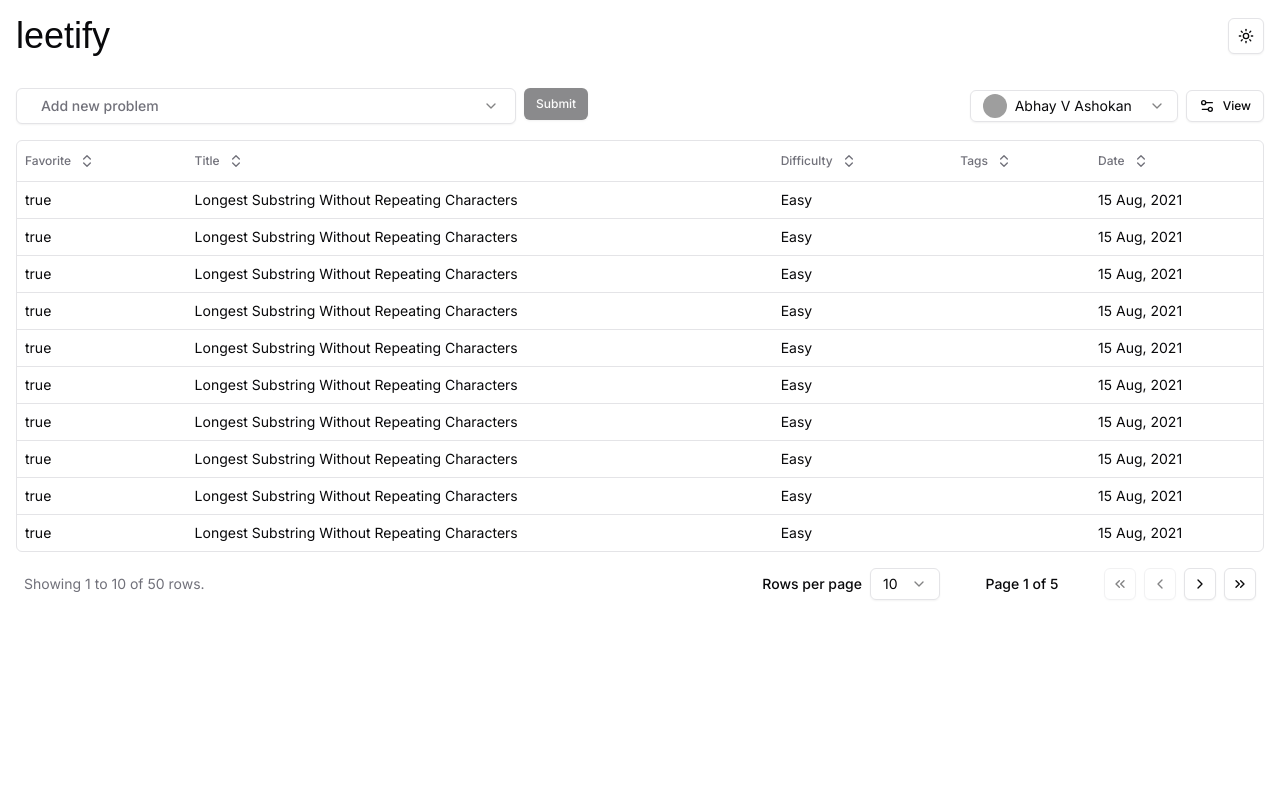
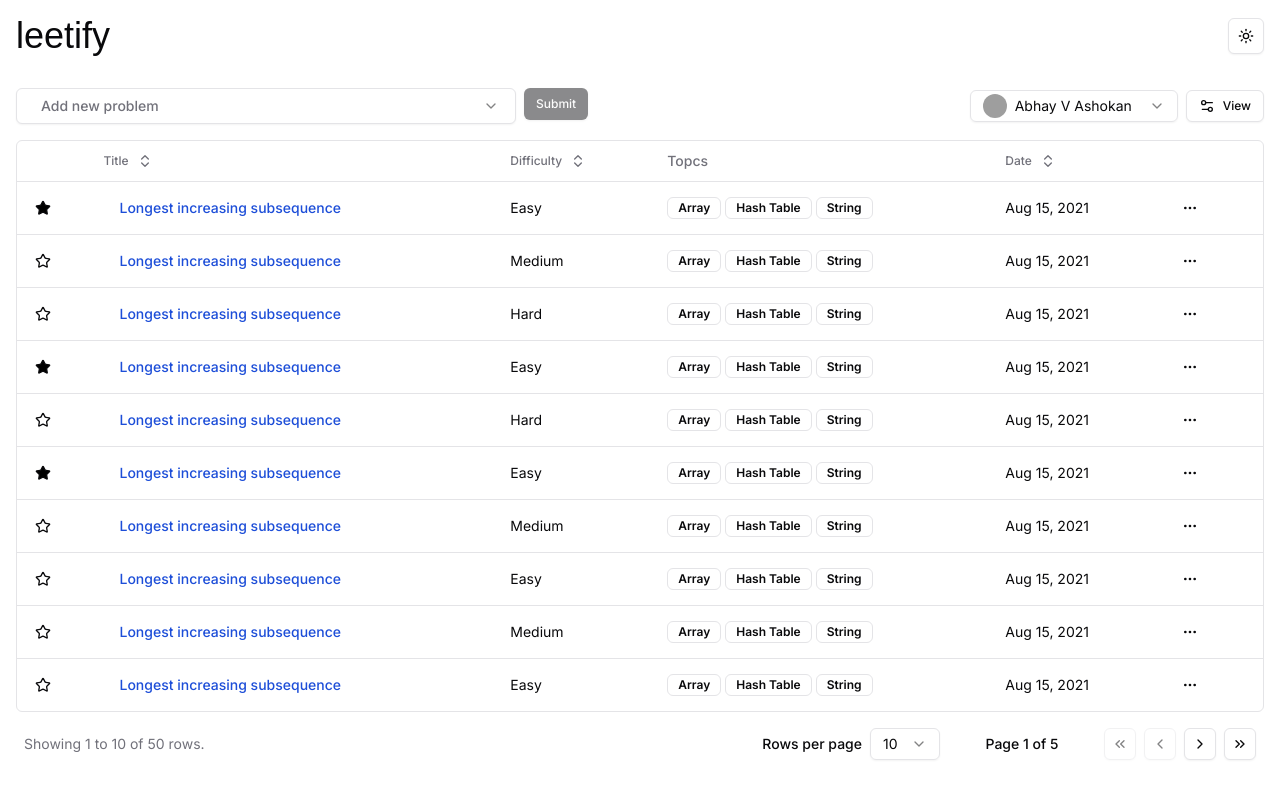
Before and after one commit to AbhayVAshokan/leetify, a Next.js app: page /dashboard in a window 1280 px wide. Built offline with nearby package versions, Linux system fonts and the light colour scheme; grey boxes are pictures that could not be loaded; a web font is replaced by a local one.

Commit message:
Made table responsive

```diff
--- a/app/dashboard/add-problem.tsx
+++ b/app/dashboard/add-problem.tsx
@@ -25,14 +25,17 @@ type ProblemType = {
 
 const problems: ProblemType[] = Array.from(Array(30)).map((_, index) => ({
   id: index.toString(),
-  title: `Problem title some really really long name that does not fit here more length ${index}`,
+  title: `Problem title ${index}`,
   difficulty: ["Easy", "Medium", "Hard"][Math.floor(Math.random() * 3)],
   url: "https://leetcode.com/problems/two-sum",
+  favorite: [true, false][Math.floor(Math.random() * 2)],
 }));
 
 const Item = ({ problem }: { problem: ProblemType }) => (
   <div className="grid grid-cols-12 items-center gap-4 px-2">
-    <p className="col-span-9 truncate sm:col-span-10">{problem.title}</p>
+    <p className="col-span-9 truncate text-left sm:col-span-10">
+      {problem.title}
+    </p>
     <Badge
       variant="outline"
       className="col-span-3 m-auto self-center sm:col-span-2"
--- a/app/dashboard/constants.tsx
+++ b/app/dashboard/constants.tsx
@@ -1,36 +1,110 @@
 "use client";
 
+import { Badge } from "@/components/ui/badge";
+import { Button, buttonVariants } from "@/components/ui/button";
 import ColumnHeader from "@/components/ui/table/column-header";
+import {
+  DropdownMenu,
+  DropdownMenuContent,
+  DropdownMenuItem,
+  DropdownMenuTrigger,
+} from "@/components/ui/dropdown-menu";
 import { ColumnDef } from "@tanstack/react-table";
+import { MoreHorizontal, Star } from "lucide-react";
+import Link from "next/link";
+import React from "react";
+import { cn } from "@/lib/utils";
 
 export type Problem = {
   id: string;
   favorite: boolean;
   title: string;
+  url: string;
   difficulty: "Easy" | "Medium" | "Hard";
-  tags: string[];
+  topics: string[];
   date: string;
 };
 
 export const columns: ColumnDef<Problem>[] = [
   {
     accessorKey: "favorite",
-    header: ({ column }) => <ColumnHeader column={column} title="Favorite" />,
+    header: () => <></>,
+    cell: ({ row }) => (
+      <Button variant="ghost" size="icon">
+        {row.getValue("favorite") ? <Star fill="bg-accent" /> : <Star />}
+      </Button>
+    ),
+    enableSorting: false,
+    enableHiding: false,
   },
   {
     accessorKey: "title",
     header: ({ column }) => <ColumnHeader column={column} title="Title" />,
+    cell: ({ row }) => (
+      <Link
+        target="_blank"
+        href={row.getValue("url")}
+        className={cn("truncate", buttonVariants({ variant: "link" }))}
+      >
+        {row.getValue("title")}
+      </Link>
+    ),
   },
   {
     accessorKey: "difficulty",
     header: ({ column }) => <ColumnHeader column={column} title="Difficulty" />,
   },
   {
-    accessorKey: "tags",
-    header: ({ column }) => <ColumnHeader column={column} title="Tags" />,
+    accessorKey: "topics",
+    header: ({ column }) => <ColumnHeader column={column} title="Topcs" />,
+    cell: ({ row }) => (
+      <div className="flex min-w-52 max-w-96 flex-wrap gap-1">
+        <p className="block w-full md:hidden">
+          {row.getValue("topics").join(", ")}
+        </p>
+        {row.getValue("topics").map((topic) => (
+          <Badge key={topic} variant="outline" className="hidden md:block">
+            {topic}
+          </Badge>
+        ))}
+      </div>
+    ),
+    enableSorting: false,
   },
   {
     accessorKey: "date",
     header: ({ column }) => <ColumnHeader column={column} title="Date" />,
+    cell: ({ row }) => (
+      <p className="w-24">
+        {new Date(row.getValue("date")).toLocaleDateString("en-US", {
+          day: "numeric",
+          month: "short",
+          year: "numeric",
+        })}
+      </p>
+    ),
+  },
+  {
+    id: "actions",
+    enableHiding: false,
+    cell: () => (
+      <DropdownMenu>
+        <DropdownMenuTrigger asChild>
+          <Button variant="ghost" className="h-8 w-8 p-0">
+            <span className="sr-only">Open menu</span>
+            <MoreHorizontal />
+          </Button>
+        </DropdownMenuTrigger>
+        <DropdownMenuContent align="end">
+          <DropdownMenuItem>Delete</DropdownMenuItem>
+        </DropdownMenuContent>
+      </DropdownMenu>
+    ),
+  },
+  {
+    accessorKey: "url",
+    header: () => <></>,
+    cell: () => <></>,
+    enableHiding: false,
   },
 ];
--- a/app/dashboard/page.tsx
+++ b/app/dashboard/page.tsx
@@ -4,16 +4,11 @@ import Table from "./table";
 async function getData(): Promise<Problem[]> {
   return Array.from(Array(50)).map(() => ({
     id: "728ed52f",
-    favorite: true,
-    title: "Longest Substring Without Repeating Characters",
-    difficulty: "Easy",
-    topics: [
-      "Array",
-      "Hash Table",
-      "String",
-      "Sliding Window",
-      "Dynamic Programming",
-    ],
+    favorite: [true, false][Math.floor(Math.random() * 2)],
+    title: "Longest increasing subsequence",
+    difficulty: ["Easy", "Medium", "Hard"][Math.floor(Math.random() * 3)],
+    url: "https://leetcode.com/problems/two-sum",
+    topics: ["Array", "Hash Table", "String"],
     date: "15 Aug, 2021",
   }));
 }
```
